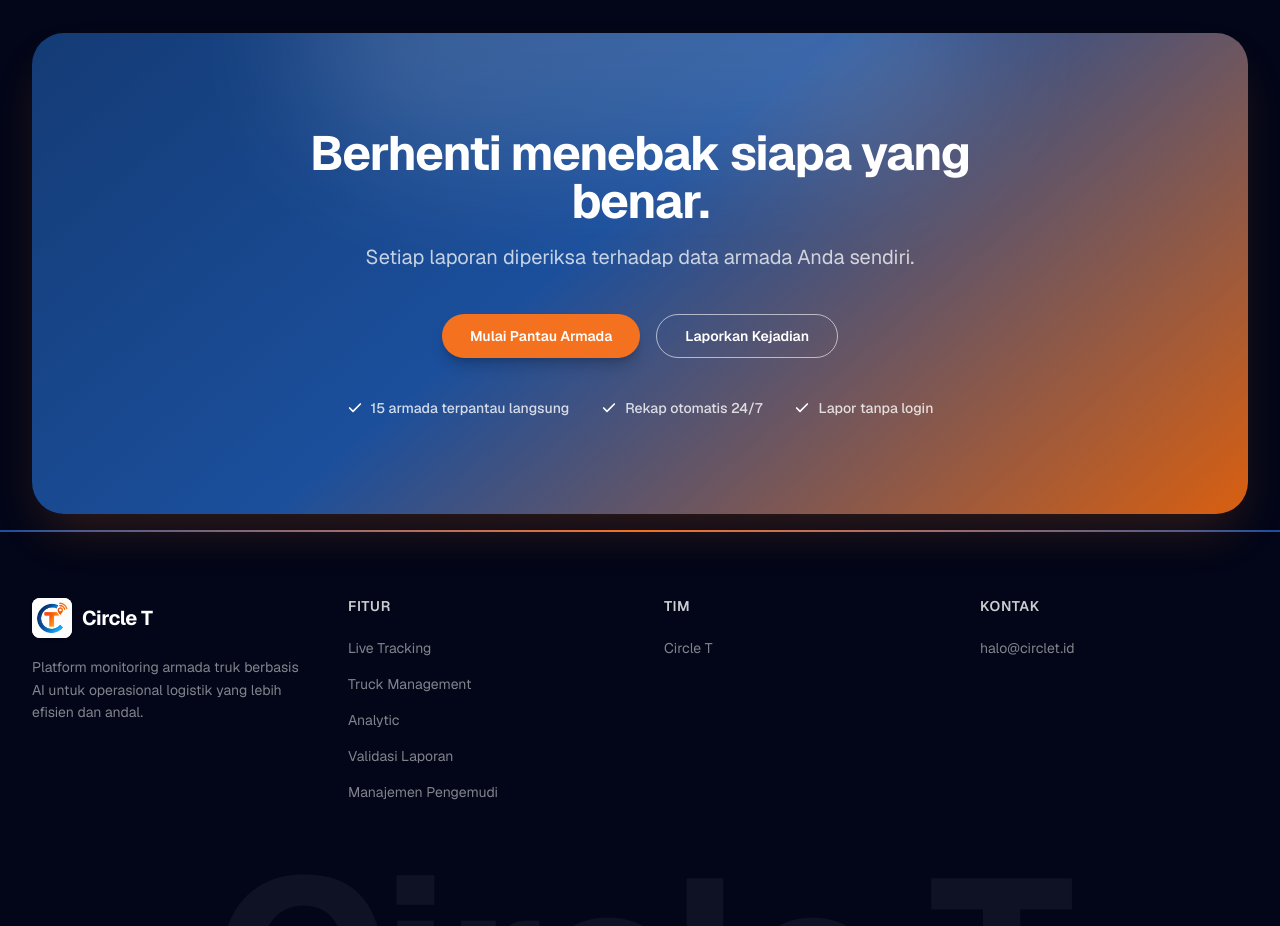
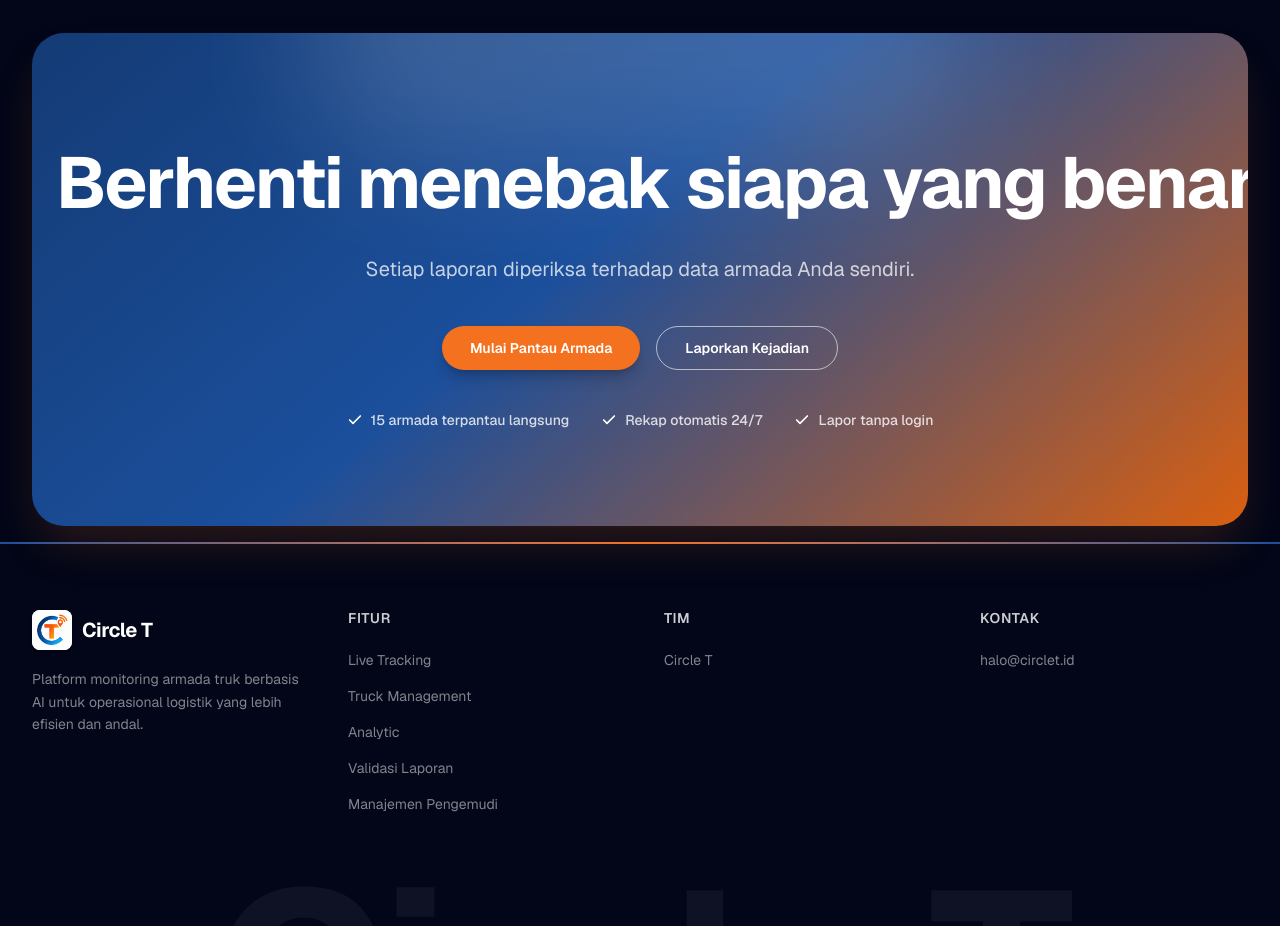
Before and after one commit to hsbysddq/truckcare, a Next.js app: page / in a window 1280 px wide. Shown: the part 6360-7286 px from the top of the page. Built offline with nearby package versions, Linux system fonts and the light colour scheme.

Commit message:
fix(landing): headline CTA sebaris lebih besar

```diff
--- a/components/CtaSection.js
+++ b/components/CtaSection.js
@@ -19,7 +19,7 @@ export default function CtaSection() {
           className="absolute -top-32 left-1/2 h-64 w-[42rem] max-w-none -translate-x-1/2 rounded-full bg-white/15 blur-3xl"
         />
         <div className="relative">
-          <h2 className="mx-auto max-w-3xl text-4xl font-bold tracking-tight text-white sm:text-5xl">
+          <h2 className="whitespace-nowrap text-[clamp(1.25rem,5.4vw,3.75rem)] font-bold tracking-tight text-white xl:text-[4.5rem]">
             {ctaSection.headline}
           </h2>
           <p className="mx-auto mt-4 max-w-2xl text-lg leading-relaxed text-white/75 sm:text-xl">
```
